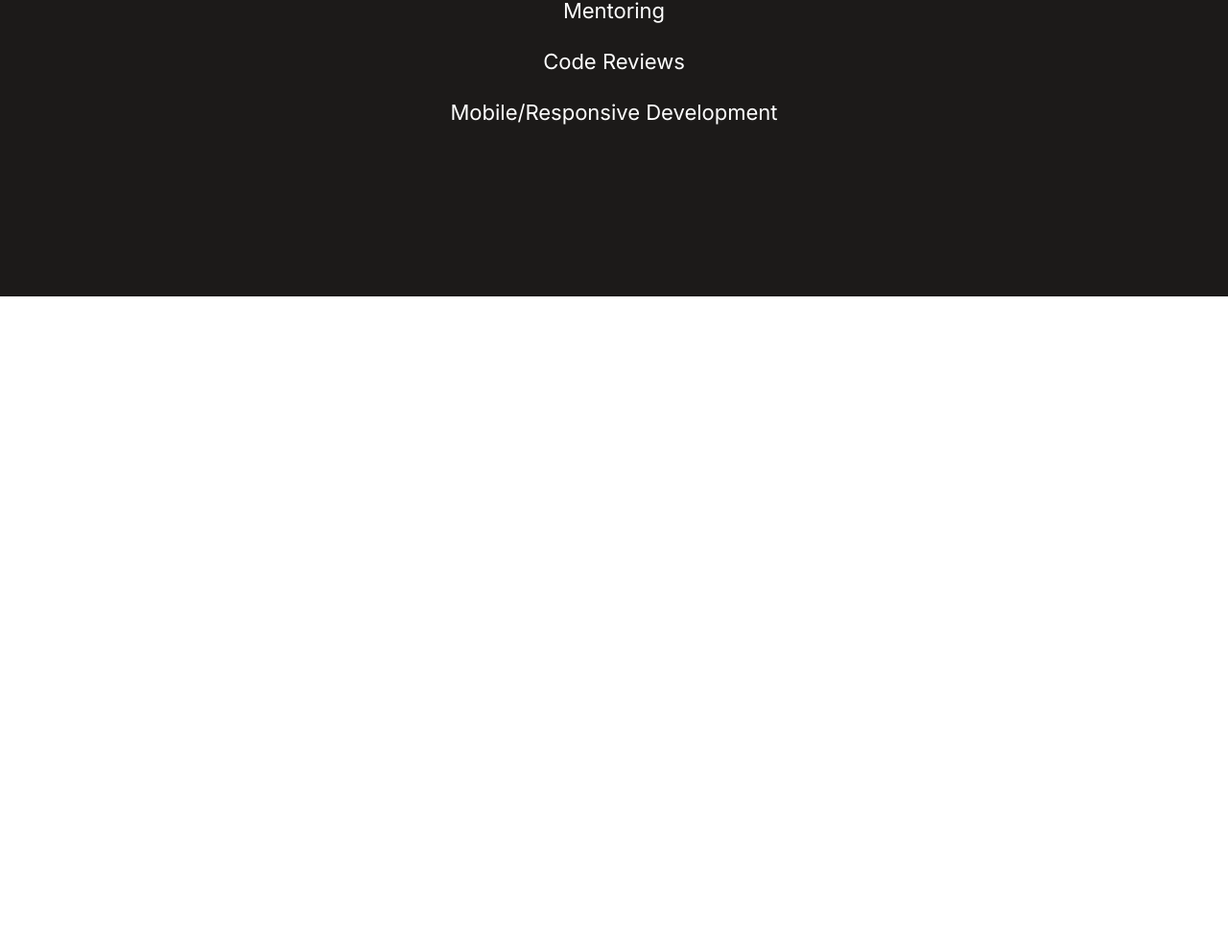
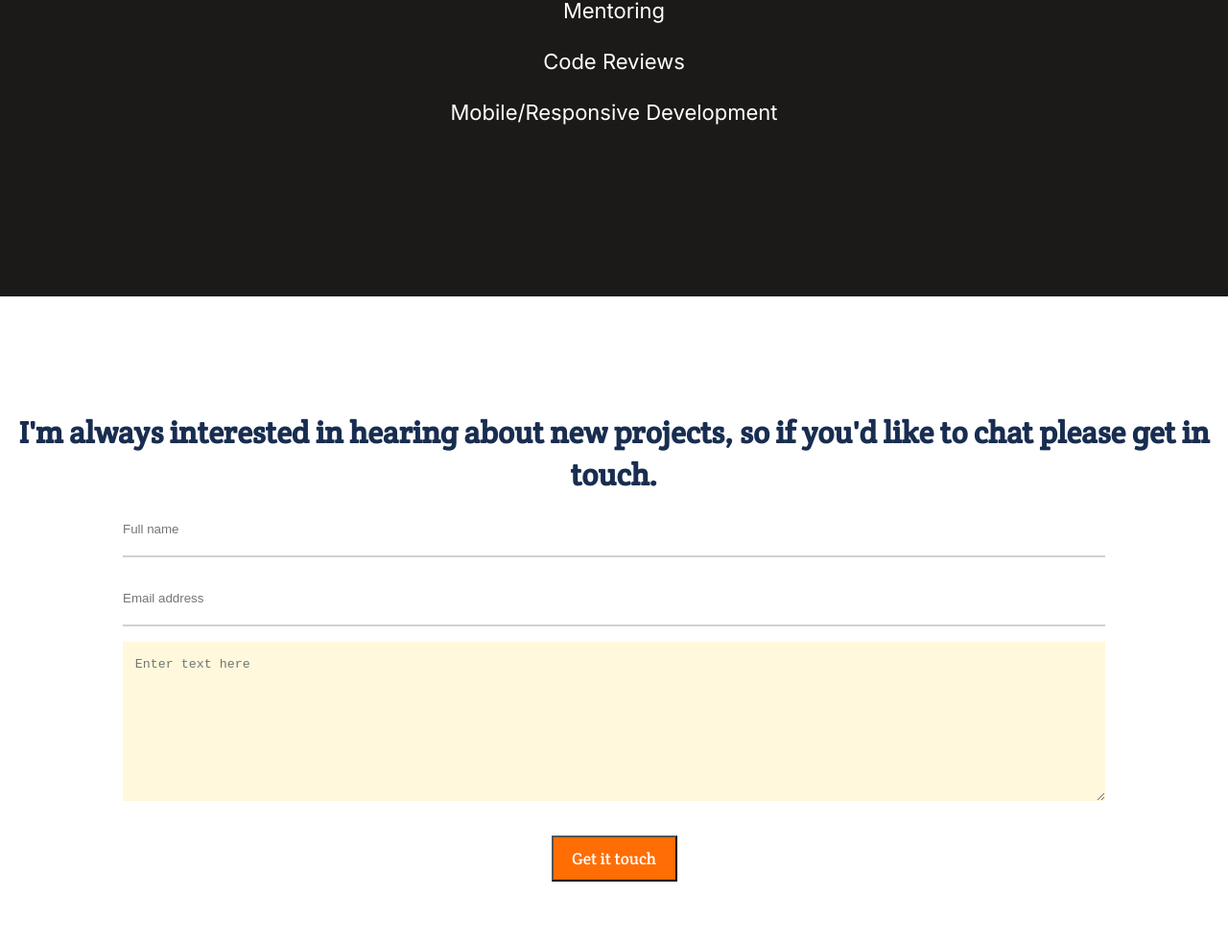
Before and after one commit to aliabbani/contact-form-review, a website: page index.html in a window 1280 px wide. Shown: the part 6398-7380 px from the top of the page at 96% size. Before the commit the page ends 6707 px from the top, so only its background shows below. Drawn offline with Linux system fonts and the light colour scheme.

Commit message:
Add contact form and design it

```diff
--- a/css/main.css
+++ b/css/main.css
@@ -325,3 +325,84 @@ li {
 .skills {
   list-style: inside url("../media/svg/circle.svg");
 }
+
+.contact {
+  display: flex;
+  flex-direction: column;
+  justify-content: center;
+  gap: 1vh;
+  padding: 15vh 0 25vh 0;
+  border-bottom: 1px solid black;
+}
+
+.contact-header {
+  font-family: "Crete Round", serif;
+  font-style: normal;
+  font-weight: bold;
+  font-size: 32px;
+  line-height: 44px;
+  text-align: center;
+  color: #182d50;
+}
+
+form {
+  display: flex;
+  gap: 2vh;
+  flex-direction: column;
+  justify-content: center;
+}
+
+#name,
+#email,
+#text {
+  width: 100%;
+}
+
+.label1,
+.label2,
+.label3 {
+  padding: 0 10vw;
+}
+
+#name,
+#email {
+  border-top: none;
+  border-left: none;
+  border-right: none;
+  border-color: #d3d0cf;
+  height: 7vh;
+}
+
+#text {
+  background-color: cornsilk;
+  border: none;
+  padding-top: 2vh;
+  padding-left: 1vw;
+}
+
+.label4 {
+  display: flex;
+  justify-content: center;
+  padding: 2vh 0 5vh 0;
+
+  /* width: 131px;
+  height: 48px; */
+}
+
+#submit {
+  width: 131px;
+  height: 48px;
+  background: #ff6d04;
+  color: white;
+  font-family: "Crete Round", serif;
+  font-style: normal;
+  font-size: 17px;
+  line-height: 24px;
+}
+
+/* #submit {
+  font-family: "Crete Round", serif;
+  font-style: normal;
+  font-size: 17px;
+  line-height: 24px;
+} */
--- a/index.html
+++ b/index.html
@@ -289,6 +289,24 @@
           </ul>
         </div>
       </div>
+      <footer class="contact">
+        <h2 class="contact-header">I'm always interested in hearing about new projects, so if you'd like to chat please get in touch.</h2>
+        <form action="https://formspree.io/f/xknkdyzn" method="post" class="form">
+          <label for="name" class="label1">
+            <input type="text" name="Full name" id="name" placeholder="Full name">
+          </label>
+          <label for="email" class="label2">
+            <input type="text" name="email" id="email" placeholder="Email address">
+          </label>
+          <label for="text" class="label3">
+            <textarea name="text" id="text" cols="30" rows="10" placeholder="Enter text here"></textarea>
+          </label>
+
+          <label for="submit" class="label4">
+            <button type="submit" id="submit">Get it touch</button>
+          </label>
+        </form>
+      </footer>
     </main>
 
     <script
```
